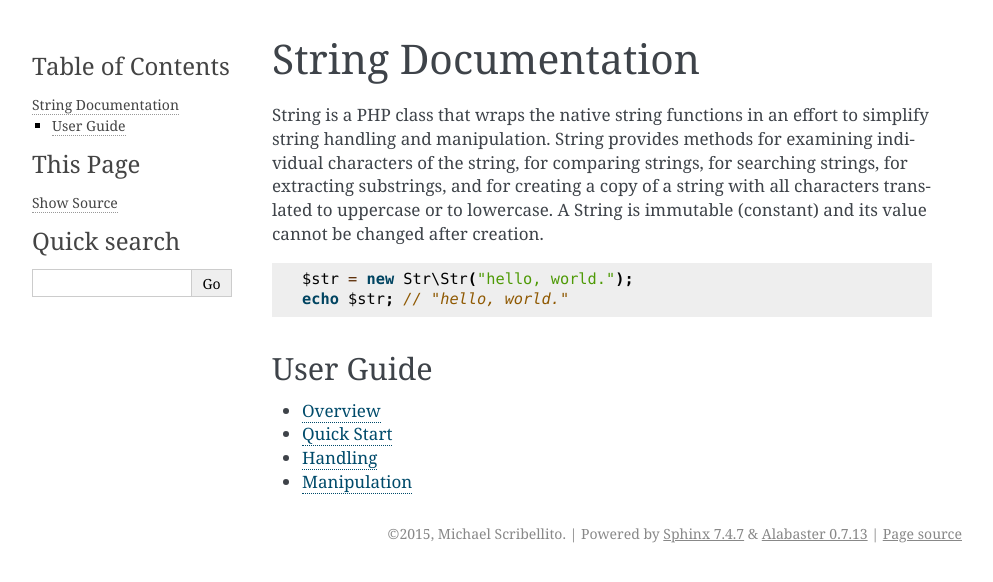
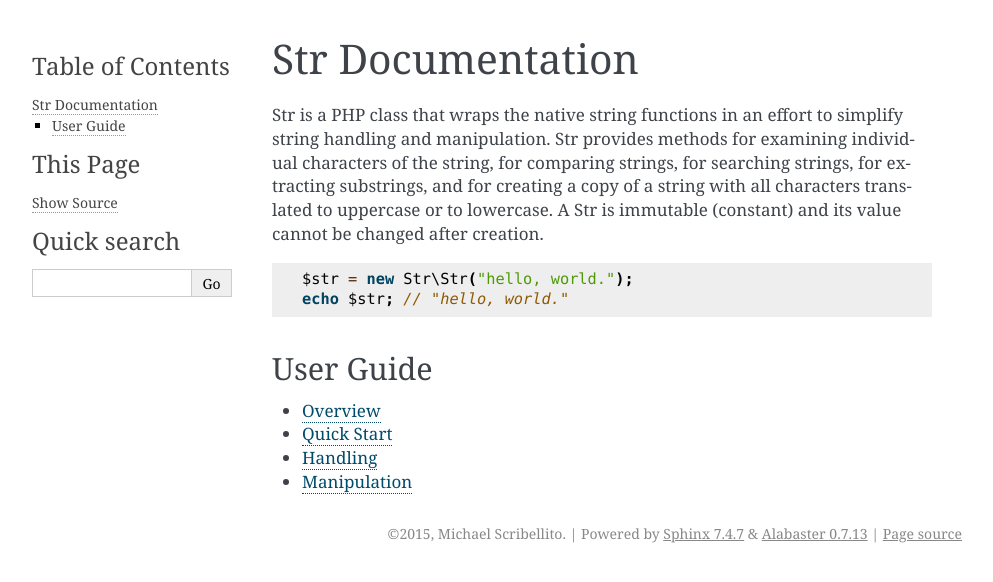
Before and after one commit to mscribellito/Str, a Sphinx documentation site: the page built from docs/index.rst, in a window 1280 px wide. Shown: the top 582 px of the page, without its empty margins (148-1141 px from the left). Built offline with Sphinx 7.4.7, drawn with Linux system fonts in a browser that asks for light colours.

Commit message:
Change references of String to Str

```diff
--- a/docs/conf.py
+++ b/docs/conf.py
@@ -9,11 +9,10 @@ extensions = []
 templates_path = ['_templates']
 source_suffix = '.rst'
 master_doc = 'index'
-project = u'String'
+project = u'Str'
 copyright = u'2015, Michael Scribellito'
-version = '1.0'
-html_title = "String Documentation"
-html_short_title = "String"
+html_title = "Str Documentation"
+html_short_title = "Str"
 
 exclude_patterns = ['_build']
 html_static_path = ['_static']
--- a/docs/handling.rst
+++ b/docs/handling.rst
@@ -1,7 +1,7 @@
 Handling
 ========
 
-The String class has several methods for comparing strings and portions of strings.
+The Str class has several methods for comparing strings and portions of strings.
 
 compareTo
 ---------
--- a/docs/index.rst
+++ b/docs/index.rst
@@ -1,9 +1,9 @@
 .. title:: String, PHP string class/library
 
-String Documentation
-====================
+Str Documentation
+=================
 
-String is a PHP class that wraps the native string functions in an effort to simplify string handling and manipulation. String provides methods for examining individual characters of the string, for comparing strings, for searching strings, for extracting substrings, and for creating a copy of a string with all characters translated to uppercase or to lowercase. A String is immutable (constant) and its value cannot be changed after creation.
+Str is a PHP class that wraps the native string functions in an effort to simplify string handling and manipulation. Str provides methods for examining individual characters of the string, for comparing strings, for searching strings, for extracting substrings, and for creating a copy of a string with all characters translated to uppercase or to lowercase. A Str is immutable (constant) and its value cannot be changed after creation.
 
 .. code-block:: php
 
--- a/docs/manipulation.rst
+++ b/docs/manipulation.rst
@@ -1,7 +1,7 @@
 Manipulation
 ============
 
-The String class has several methods for examining the contents of strings, finding
+The Str class has several methods for examining the contents of strings, finding
 characters or substrings within a string, changing case and other tasks.
 
 charAt
--- a/docs/quickstart.rst
+++ b/docs/quickstart.rst
@@ -1,8 +1,8 @@
 Quick Start
 ===========
 
-This page provides a quick introduction to String and some introductory examples.
-If you have not already installed, String, head over to the :ref:`installation` page.
+This page provides a quick introduction to Str and some introductory examples.
+If you have not already installed, Str, head over to the :ref:`installation` page.
 
 Creating Strings
 ----------------
```
Also changed, not shown: README.md (+3 -3 lines), docs/overview.rst (+0 -7 lines).
